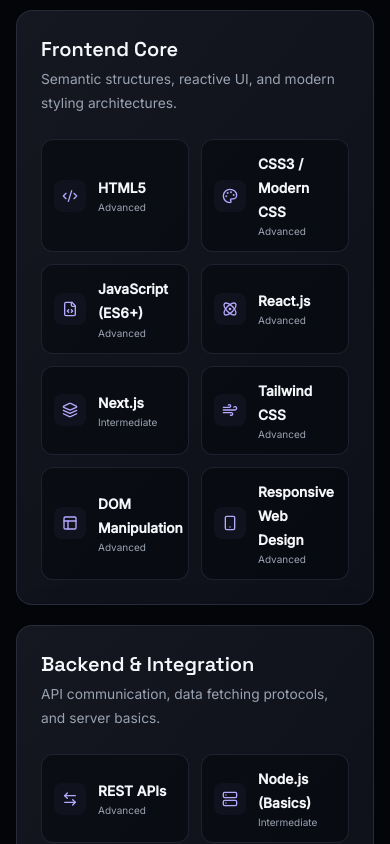
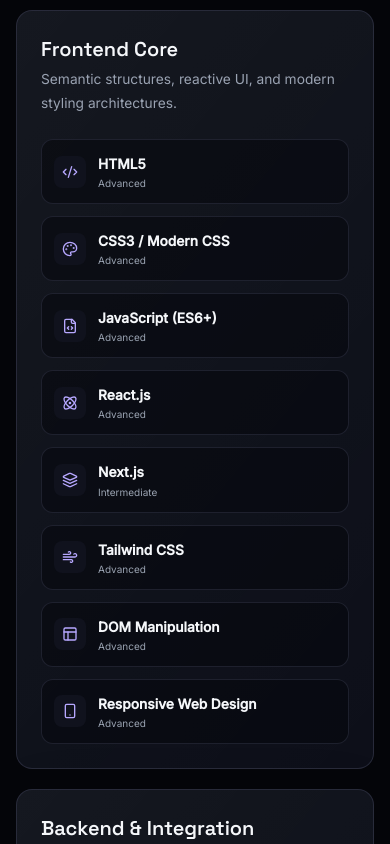
Before and after one commit to tanishqtiwari25/Tanishq-Portfolio, a Next.js app: page / in a window 390 px wide. Shown: the part 2700-3544 px from the top of the page. Built offline with nearby package versions, Linux system fonts and the light colour scheme.

Commit message:
Fix mobile skill card alignment and long label wrapping

```diff
--- a/components/Skills.jsx
+++ b/components/Skills.jsx
@@ -82,19 +82,19 @@
                 <p className="text-xs text-textMuted">{group.description}</p>
               </div>
 
-              <div className="grid grid-cols-2 sm:grid-cols-2 gap-3">
+              <div className="grid grid-cols-1 sm:grid-cols-2 gap-3">
                 {group.skills.map((skill, sIdx) => {
                   const IconComponent = iconMap[skill.icon] || Code2;
                   return (
                     <div
                       key={sIdx}
-                      className="p-3 rounded-xl bg-background/60 border border-surfaceBorder/70 flex items-center gap-3 hover:border-accentPrimary/40 transition-colors group"
+                      className="min-w-0 p-3 rounded-xl bg-background/60 border border-surfaceBorder/70 flex items-center gap-3 hover:border-accentPrimary/40 transition-colors group"
                     >
-                      <div className="p-2 rounded-lg bg-surface text-accentPrimary group-hover:scale-105 transition-transform">
+                      <div className="shrink-0 p-2 rounded-lg bg-surface text-accentPrimary group-hover:scale-105 transition-transform">
                         <IconComponent className="w-4 h-4" />
                       </div>
-                      <div>
-                        <span className="block text-xs font-semibold text-textMain">
+                      <div className="min-w-0">
+                        <span className="block break-words text-xs font-semibold text-textMain">
                           {skill.name}
                         </span>
                         <span className="block text-[10px] text-textMuted">
```
